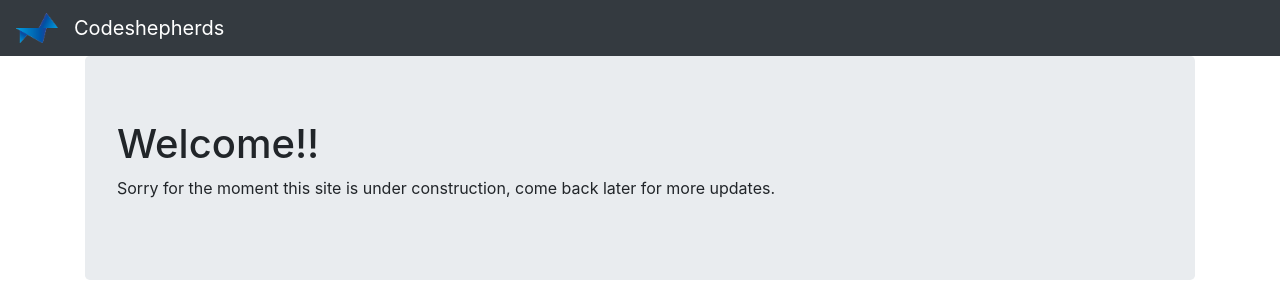
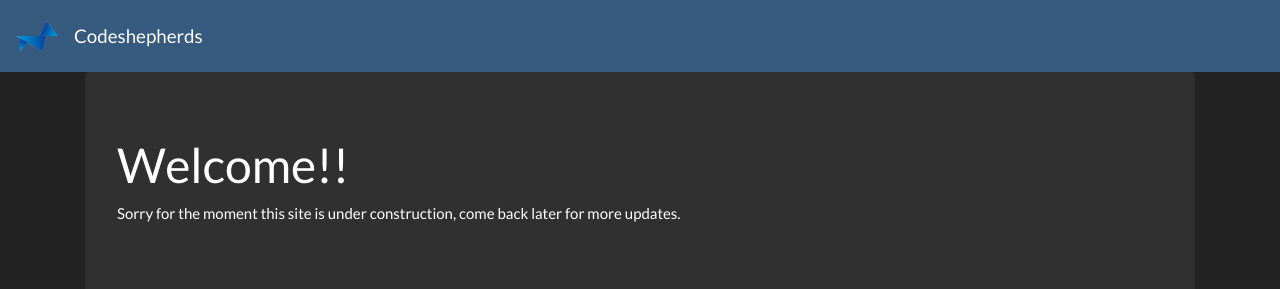
Before and after one commit to Leonime/web, a Django app: page / in a window 1280 px wide. Shown: the top 289 px of the page. Run offline with Django 3.2, Linux system fonts and the light colour scheme; parts of the project's set-up code (start-up, migrations or seed data) failed here and were passed over; some libraries are stand-ins or nearby versions.

Commit message:
added bootstrap theme

```diff
--- a/templates/main.html
+++ b/templates/main.html
@@ -22,7 +22,10 @@
 
     {# Font Awesome #}
     <link rel="stylesheet" href="https://use.fontawesome.com/releases/v5.7.1/css/all.css" integrity="sha384-fnmOCqbTlWIlj8LyTjo7mOUStjsKC4pOpQbqyi7RrhN7udi9RwhKkMHpvLbHG9Sr" crossorigin="anonymous">
+    {# JQuery #}
     <script src="https://code.jquery.com/jquery-3.3.1.min.js" integrity="sha256-FgpCb/KJQlLNfOu91ta32o/NMZxltwRo8QtmkMRdAu8=" crossorigin="anonymous"></script>
+    {# Bootsrap Theme Darkly #}
+    <link href="https://stackpath.bootstrapcdn.com/bootswatch/4.2.1/darkly/bootstrap.min.css" rel="stylesheet" integrity="sha384-F7cPHYSdE3FzBKvdxDKyFow9Y28Yq7KGHQOKpOI+rwc8s6jJnp///mpEJAib2EM6" crossorigin="anonymous">
 
     <link rel="apple-touch-icon" sizes="57x57" href="{% static 'ico/apple-icon-57x57.png' %}">
     <link rel="apple-touch-icon" sizes="60x60" href="{% static 'ico/apple-icon-60x60.png' %}">
--- a/templates/navbar.html
+++ b/templates/navbar.html
@@ -1,5 +1,5 @@
 {% load static from staticfiles %}
-<nav class="navbar navbar-expand-lg navbar-dark bg-dark">
+<nav class="navbar navbar-expand-lg navbar-dark bg-primary">
     <a class="navbar-brand" href="#">
         <img src="{% static 'logo/bit.png' %}" height="30" class="height: auto d-inline-block align-top"
              alt="Responsive image">
```
